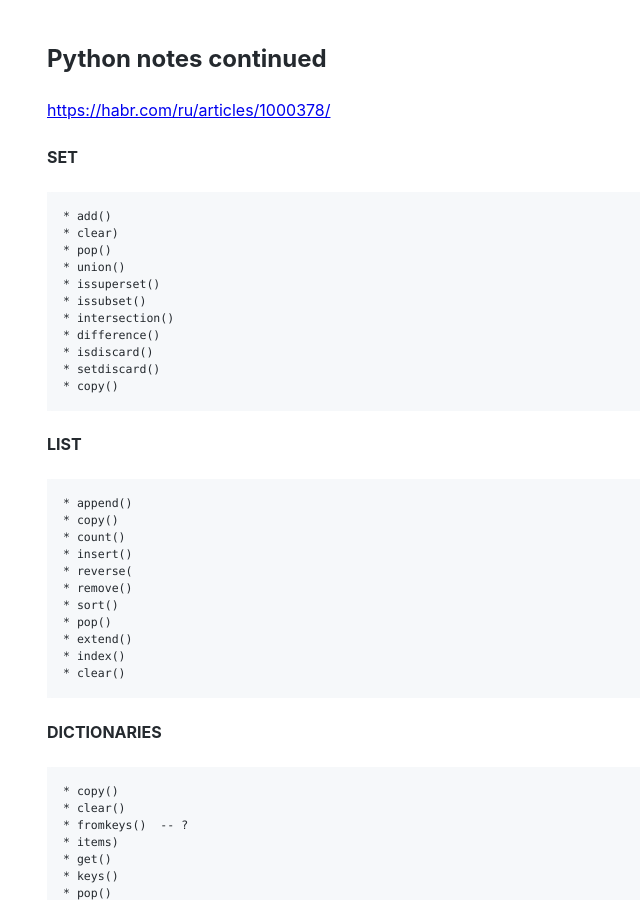
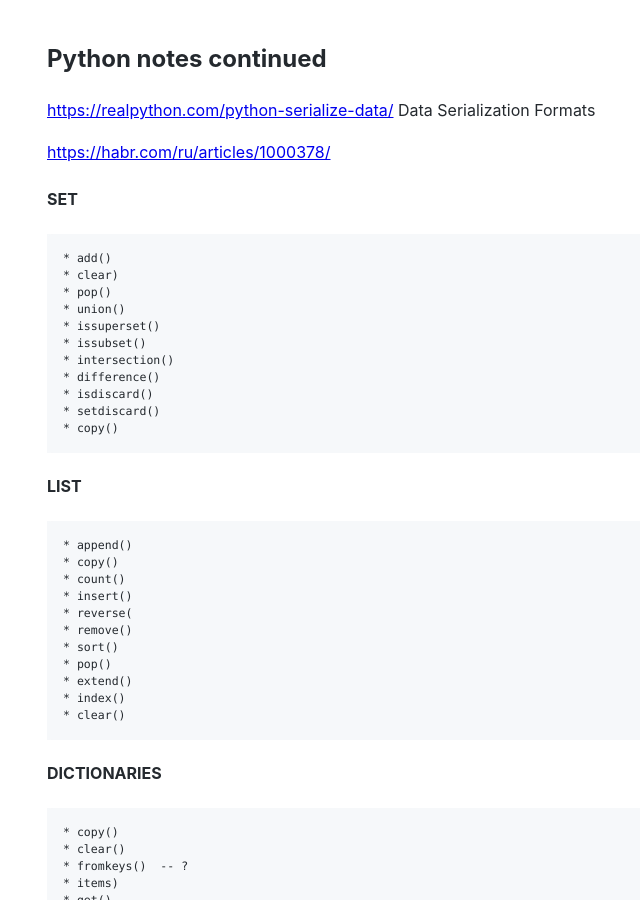
Before and after one commit to Michael-Lubinsky/michael-lubinsky.github.com, a Jekyll site: the page built from python/python_2.md, in a window 1280 px wide and 900 px high. Shown: the whole window, without its empty margins (143-783 px from the left). Built offline with Jekyll 4.4.1, drawn with Linux system fonts in a browser that asks for light colours; our own code applies the rules of GitHub Pages for plain Markdown files.

Commit message:
Update python_2.md

```diff
--- a/python/python_2.md
+++ b/python/python_2.md
@@ -1,5 +1,8 @@
 
 ## Python notes continued
+
+<https://realpython.com/python-serialize-data/> Data Serialization Formats
+
 <https://habr.com/ru/articles/1000378/>
 
 
```
